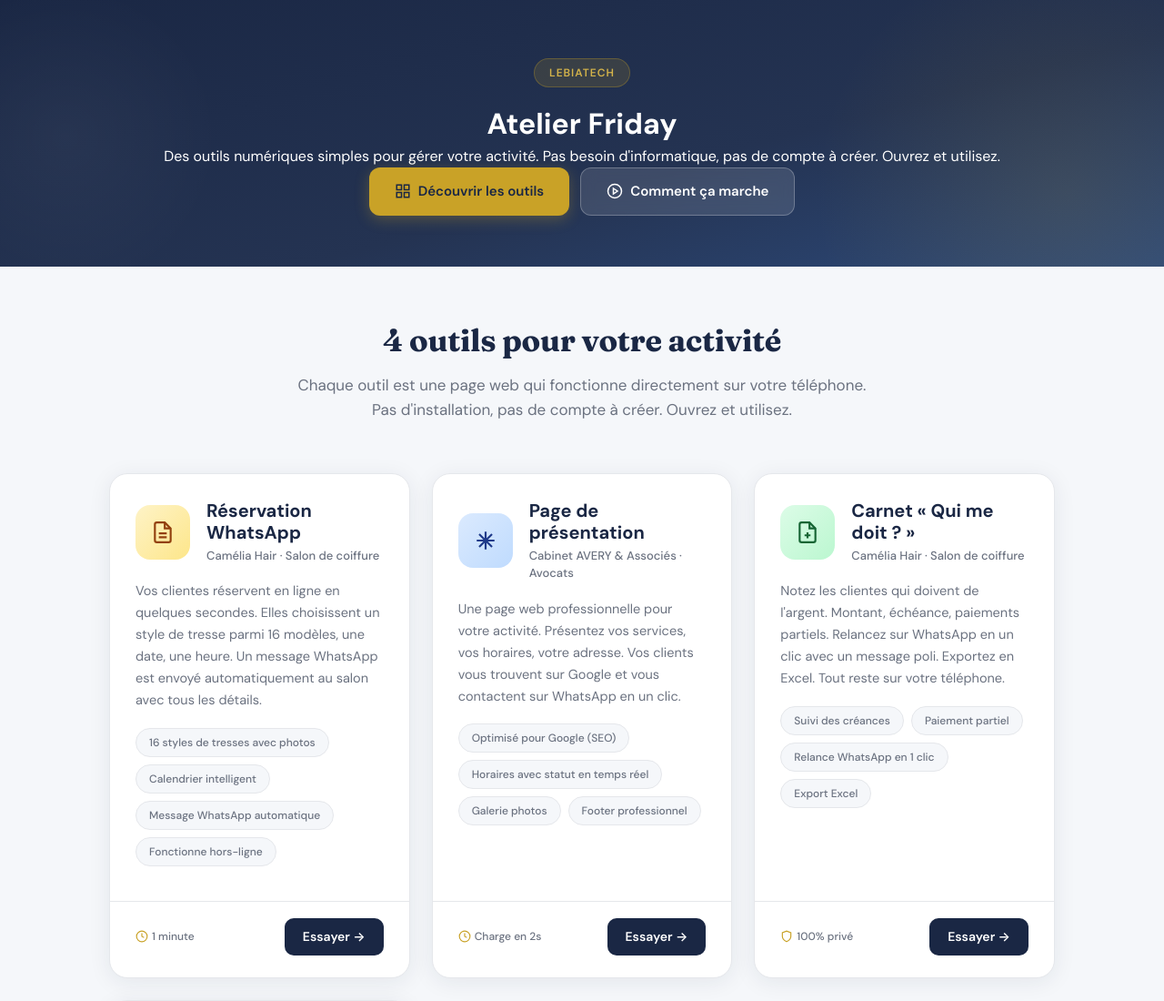
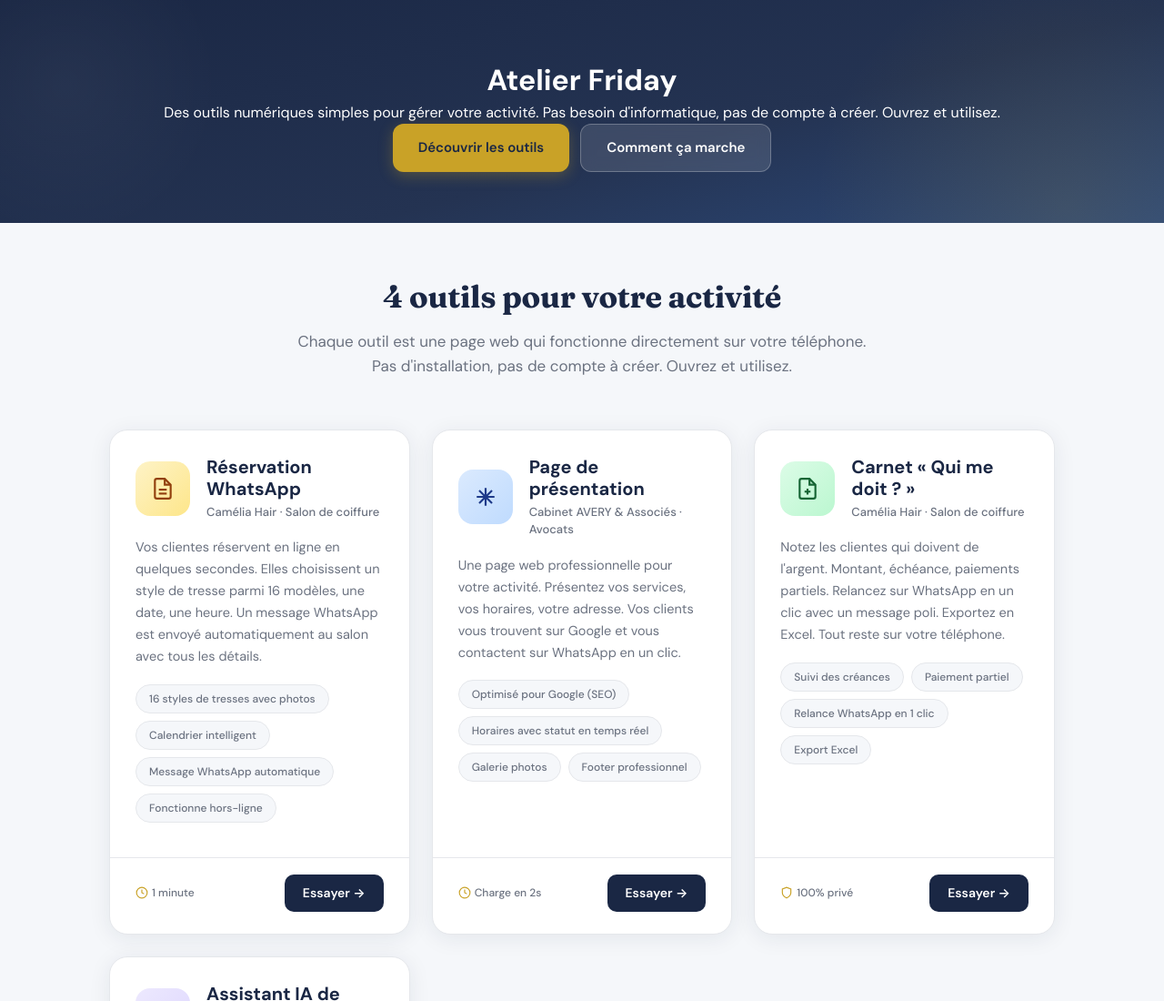
Before and after one commit to Garus-Victorin/atelier-friday, a plain HTML site: page tools.html in a window 1280 px wide. Shown: the top 1100 px of the page at 91% size. Drawn offline with Linux system fonts and the light colour scheme.

Commit message:
refactor(tools): simplify header, remove LEBIATECH badge

```diff
--- a/tools.html
+++ b/tools.html
@@ -141,19 +141,14 @@
 <body>
   <div class="hero">
     <div class="wrap">
-      <div class="hero-badge">LEBIATECH</div>
       <h1>Atelier Friday</h1>
       <p class="tagline">Des outils numériques simples pour gérer votre activité. Pas besoin d'informatique, pas de compte à créer. Ouvrez et utilisez.</p>
       <div class="cta-row">
-        <a class="btn btn-primary" href="#outils">
-          <svg viewBox="0 0 24 24" width="18" height="18" fill="none" stroke="currentColor" stroke-width="2" aria-hidden="true"><rect x="3" y="3" width="7" height="7"/><rect x="14" y="3" width="7" height="7"/><rect x="14" y="14" width="7" height="7"/><rect x="3" y="14" width="7" height="7"/></svg>
-          Découvrir les outils
-        </a>
-        <a class="btn btn-secondary" href="#comment">
-          <svg viewBox="0 0 24 24" width="18" height="18" fill="none" stroke="currentColor" stroke-width="2" aria-hidden="true"><circle cx="12" cy="12" r="10"/><polygon points="10 8 16 12 10 16 10 8"/></svg>
-          Comment ça marche
-        </a>
+        <a class="btn btn-primary" href="#outils">Découvrir les outils</a>
+        <a class="btn btn-secondary" href="#comment">Comment ça marche</a>
       </div>
+    </div>
+  </div>
     </div>
   </div>
 
```
